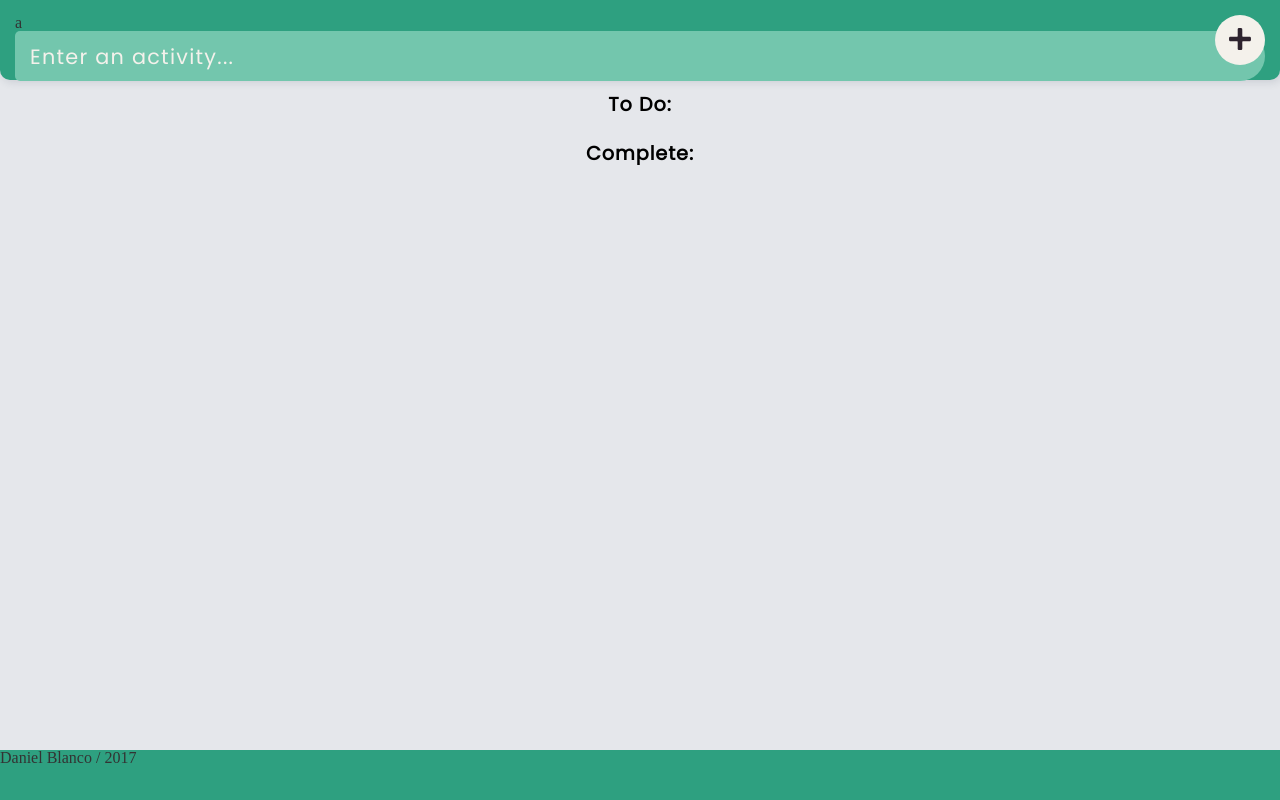
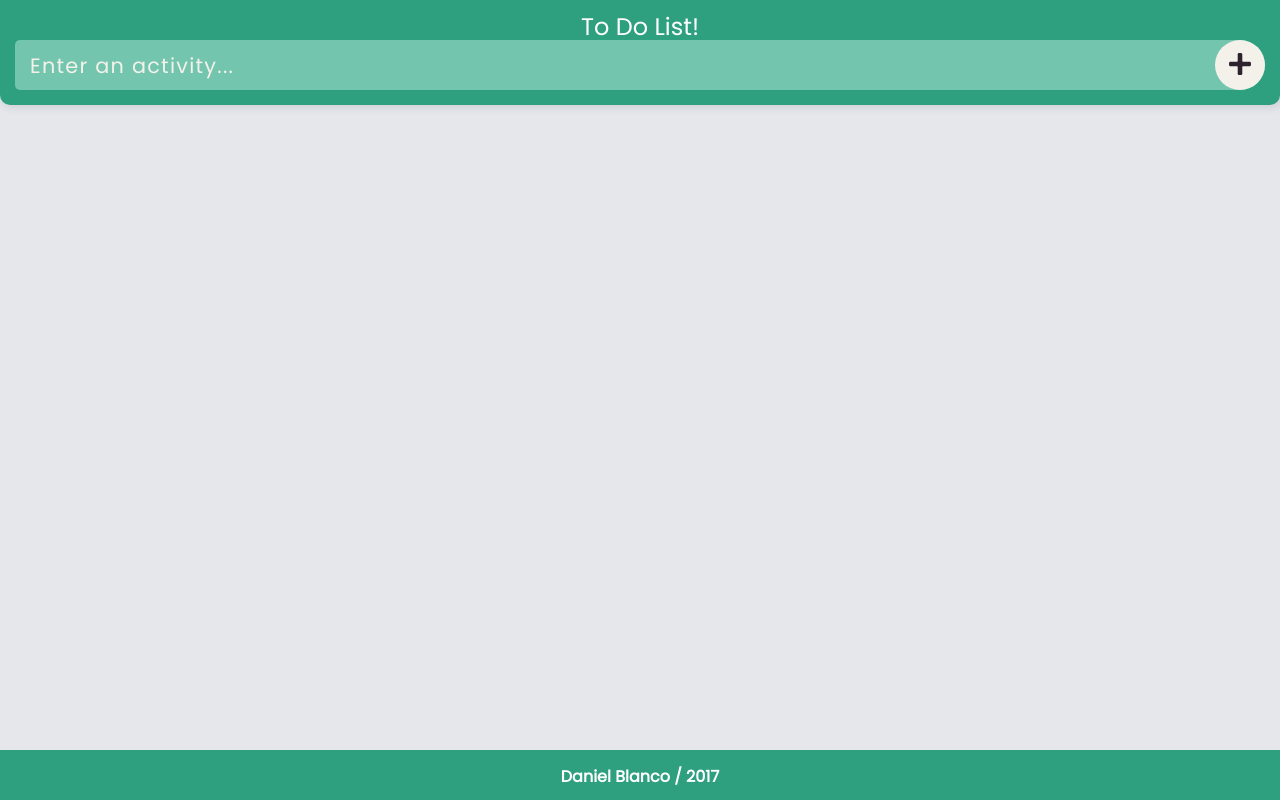
Before and after one commit to paradigm1984/to-do-list, a plain HTML site: page index.html in a window 1280 px wide. Drawn offline with nearby package versions, Linux system fonts and the light colour scheme; a web font is replaced by a local one.

Commit message:
took out rouge 'a'

```diff
--- a/Assets/script.js
+++ b/Assets/script.js
@@ -145,7 +145,28 @@ window.addEventListener('load', function() {
 
 	};
 
+	var addButton = document.getElementById('addButton');
+	addButton.addEventListener('click', toggleTitle);
 
+	function toggleTitle() {
+		var toDoTitle = document.getElementById('toDoHeader');
+		var completeTitle = document.getElementById('completeHeader');
+    	// if the li is filled, make the to do list show. else, nothing
+   		if(list.lenth <= 0) {
+   			showIt();
+    	} else {
+    		hideIt();
+    	}
+
+	    function hideIt() {
+
+	    }
+
+	    function showIt() {
+
+	    }
+
+	} // END toggleTitle();
 
 
 
--- a/Assets/style.css
+++ b/Assets/style.css
@@ -19,15 +19,35 @@ font-family: 'Poppins', sans-serif;
 	padding: 80px 0px 0px 0px;
 }
 
-header.top-bar {
+.title-box {
+	background-color: #2EA080;
+	width: 100%;
+	height: 25px;
+	position: fixed;
+	top: 0;
+	left: 0;
+	z-index: 5;
+}
+
+.title {
+	text-align: center;
+	color: white;
+	margin: 1.2%;
+	font-size: 1.5em;
+	font-family: 'Poppins', sans-serif;
+	z-index: 6;
+}
+
+
+.top-bar {
 
 	width: 100%;
 	height: 80px;
 	padding: 15px;
 	position: fixed;
-	top: 0;
+	top: 25px;
 	left: 0;
-	z-index: 5;
+	z-index: 4;
 	background-color: #2EA080;
 	border-bottom-right-radius: 10px;
 	border-bottom-left-radius: 10px;
@@ -158,7 +178,13 @@ svg.complete {
 	text-align: center;
 	font-size: 1.2em;
 	letter-spacing: .05em;
+	margin-top: 25px;
 }
+
+ .hidden {
+    display: none;
+}
+
 
 .footer {
 
@@ -169,3 +195,12 @@ svg.complete {
   	bottom: 0px;
   	background-color: #2EA080;
 }
+
+.footer-text {
+
+	font-family: 'Poppins', sans-serif;
+	font-weight: bolder;
+	text-align: center;
+	color: white;
+	margin: 1.5%;
+}
--- a/index.html
+++ b/index.html
@@ -27,16 +27,19 @@
 
 	<body id="bod">
 
-		<header class="top-bar">
-a			<input class="header-input" type="text" placeholder="Enter an activity..." id="itemField">
+		<header class="container title-box">
+			<h1 class="title"> To Do List! </h1>
+		</header>
+		<div class="top-bar">
+			<input class="header-input" type="text" placeholder="Enter an activity..." id="itemField">
 			<button class="submit-top" id="addButton">
 				<!-- plus sign icon -->
 				<svg version="1.1" id="plus" xmlns="http://www.w3.org/2000/svg" xmlns:xlink="http://www.w3.org/1999/xlink" x="0px" y="0px" width="22px" height="22px" viewBox="0 0 287.506 287.506" enable-background="new 0 0 287.506 287.506" xml:space="preserve"><g><path fill="#2D232E" d="M200.095,173.733c-14.474,0-21.192-0.518-23.777,2.067c-3.102,3.102-2.584,9.82-2.584,24.294v53.812c0,23.261,2.584,33.599-29.98,33.599s-29.98-10.338-29.98-33.599v-53.812c0-14.474,1.034-21.709-2.067-24.294s-9.821-2.067-24.294-2.067H33.598c-23.26,0-33.598,2.584-33.598-29.98s10.338-29.98,33.598-29.98h53.813c14.473,0,21.192,0.518,24.294-2.584c2.585-2.584,2.067-9.304,2.067-23.777V33.598c0-23.26-2.584-33.598,29.98-33.598s29.98,10.338,29.98,33.598v53.813c0,14.473,0,20.676,2.584,23.777c2.584,3.102,9.303,2.584,23.777,2.584h53.812c23.261,0,33.599-2.584,33.599,29.98s-10.338,29.98-33.599,29.98H200.095z"/></g></svg>
 			</button><!--END "submit-top" -->
-		</header><!--END "top-bar" -->
+		</div><!--END "top-bar" -->
 
 		<div class="container">
-			<h1 class="section-header" id="toDoHeader"> To Do: </h1> <!-- use the id to give it a relative postiion-->
+			<h1 class="hidden" id="toDoHeader"> To Do: </h1> <!-- use the id to give it a relative postiion-->
 
 			<!--  incomplete tasks  -->
 			<ul class="to-do" id="toDo">
@@ -44,7 +47,7 @@ a			<input class="header-input" type="text" placeholder="Enter an activity..." i
 			</ul>
 
 			<div class="container"></div> <!-- Spacer -->
-			<h1 class="section-header" id="completeHeader"> Complete: </h1> <!-- use the id to give it a relative postiion -->
+			<h1 class="hidden" id="completeHeader"> Complete: </h1> <!-- use the id to give it a relative postiion -->
 
 			 <!--complete tasks -->
 			<ul class="to-do" id="complete">
@@ -52,7 +55,7 @@ a			<input class="header-input" type="text" placeholder="Enter an activity..." i
 			</ul>
 		</div>
 		<footer class="footer">
-		 	<p>Daniel Blanco / 2017</p>
+		 	<p class="footer-text">Daniel Blanco / 2017</p>
 		 </footer>
 
 
```
